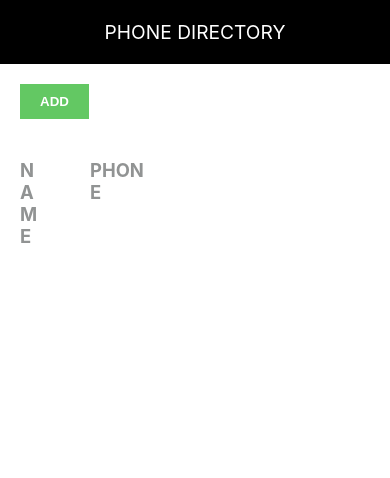
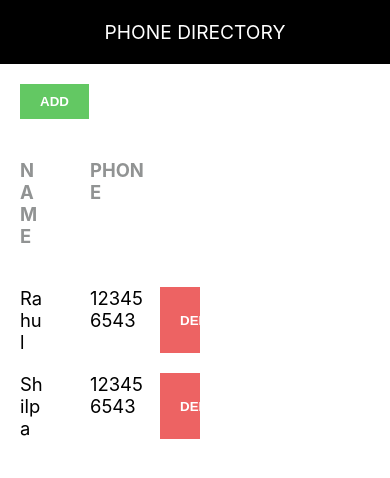
Before and after one commit to shivakumaryevunja/phone-directory, a React (Create React App) app: page / in a window 390 px wide. Shown: the top 478 px of the page. Built offline with nearby package versions, Linux system fonts and the light colour scheme.

Commit message:
Added phone directory and show subscribers

```diff
--- a/src/AddSubscribers.js
+++ b/src/AddSubscribers.js
@@ -17,6 +17,11 @@ class AddSubscriber extends Component {
         this.setState(state);
         console.log(this.state);
     }
+    onFormSubmitted = (e)=>{
+        e.preventDefault();
+        this.props.addSubscriberHandler(this.state);
+        this.setState({id:0, name: '', phone:''})
+    }
     render() {
         const {name, phone} = this.state;
         return (
@@ -25,7 +30,7 @@ class AddSubscriber extends Component {
                 <div className="component-body-container">
                     <button className="custom-btn">Back</button>
 
-                    <form className="subscriber-form">
+                    <form className="subscriber-form" onSubmit={this.onFormSubmitted.bind(this)}>
                         <label htmlFor="name" className="label-control">Name: </label><br/>
                         <input id="name" type="text" className="input-control" name="name" onChange={this.inputChangeHandler} /><br/><br/>
                         <label htmlFor="phone" className="label-control">Phone: </label><br/>
--- a/src/App.js
+++ /dev/null
@@ -1,62 +0,0 @@
-import React, { Component } from 'react';
-import Header from './Header';
-import './App.css';
-
-
-class App extends Component {
-  deleteHandler(msg) {
-    alert(msg);
-  }
-  constructor()
-  {
-    super();
-    this.state = {
-      subscribersList: []
-    }
-  }
-  render() {
-    // let subscribers = [
-    //   {
-    //     id: 1,
-    //     name: "vishnu",
-    //     phone: '84567898765'
-    //   },
-    //   {
-    //     id: 2,
-    //     name: "hari",
-    //     phone: '84567898765'
-    //   },
-    //   {
-    //     id: 3,
-    //     name: "shiva",
-    //     phone: '84567898765'
-    //   }
-    // ]
-
-    return (
-
-      <div>
-        <Header heading="Phone Directory" />
-        <button className='add-btn'>Add</button>
-        <div className='container'>
-          <span className='nameText'>Name</span><br />
-          <span className='phoneText'>Phone</span>
-        </div>
-
-        {
-          this.state.subscribersList.map(sub => {
-            return <div key={sub.id} className='container'>
-              <span >{sub.name}</span><br />
-              <span >{sub.phone}</span>
-              <button className='deleteBtn' onClick={this.deleteHandler.bind(this, "Delete clicked!")}>Delete</button>
-            </div>
-          })
-        }
-      </div>
-    )
-  }
-}
-
-
-
-export default App;
--- /dev/null
+++ b/src/PhoneDirectory.js
@@ -0,0 +1,40 @@
+import React, { Component } from "react";
+import AddSubscriber from "./AddSubscribers";
+import ShowSubscribers from "./ShowSubscribers";
+
+class PhoneDirectory extends Component {
+    constructor() {
+        super();
+        this.state = {
+            subscribersList: [{
+                id:1,
+                name: 'rahul',
+                phone: '123456543'
+            },
+            {
+                id:2,
+                name: 'shilpa',
+                phone: '123456543'
+            }]
+        }
+    }
+    addSubscriberHandler = (newSubscriber) => {
+        let subscribersList = this.state.subscribersList;
+        if (subscribersList.length > 0) {
+            newSubscriber.id = subscribersList(subscribersList.length - 1).id + 1;
+        } else {
+            newSubscriber.id = 1;
+        }
+        subscribersList.push(newSubscriber);
+        this.setState({ subscribersList: subscribersList });
+        console.log(this.state.subscribersList);
+    }
+    render() {
+        return (
+            // <AddSubscriber addSubscriberHandler={this.addSubscriberHandler} />
+            <ShowSubscribers subscribersList={this.state.subscribersList} />
+        )
+    }
+}
+
+export default PhoneDirectory;
--- /dev/null
+++ b/src/ShowSubscribers.js
@@ -0,0 +1,34 @@
+import React, { Component } from 'react';
+import Header from './Header';
+import './ShowSubscribers.css';
+
+
+class ShowSubscribers extends Component {
+
+  render() {
+
+    return (
+
+      <div>
+        <Header heading="Phone Directory" />
+        <button className='add-btn'>Add</button>
+        <div className='container'>
+          <span className='nameText'>Name</span><br />
+          <span className='phoneText'>Phone</span>
+        </div>
+        {
+          this.props.subscribersList.map(sub => {
+            return <div key={sub.id} className='container'>
+              <span >{sub.name}</span><br />
+              <span >{sub.phone}</span>
+              <button className='deleteBtn' >Delete</button>
+            </div>
+          })
+        }
+      </div>
+    )
+  }
+}
+
+
+export default ShowSubscribers;
--- a/src/index.js
+++ b/src/index.js
@@ -1,17 +1,18 @@
 import React from 'react';
 import ReactDOM from 'react-dom/client';
 import './index.css';
-import App from './App';
+import ShowSubscribers from './ShowSubscribers';
 import AddSubscriber from './AddSubscribers';
+import PhoneDirectory from './PhoneDirectory'
 import reportWebVitals from './reportWebVitals';
 import './common.css'
 import './AddSubscriber.css'
-import './App.css';
+import './ShowSubscribers.css';
 
 const root = ReactDOM.createRoot(document.getElementById('root'));
 root.render(
   <React.StrictMode>
-     <App />
+     <PhoneDirectory />
   </React.StrictMode>
 );
 
```
Also changed, not shown: src/ShowSubscribers.css (renamed from src/App.css).
